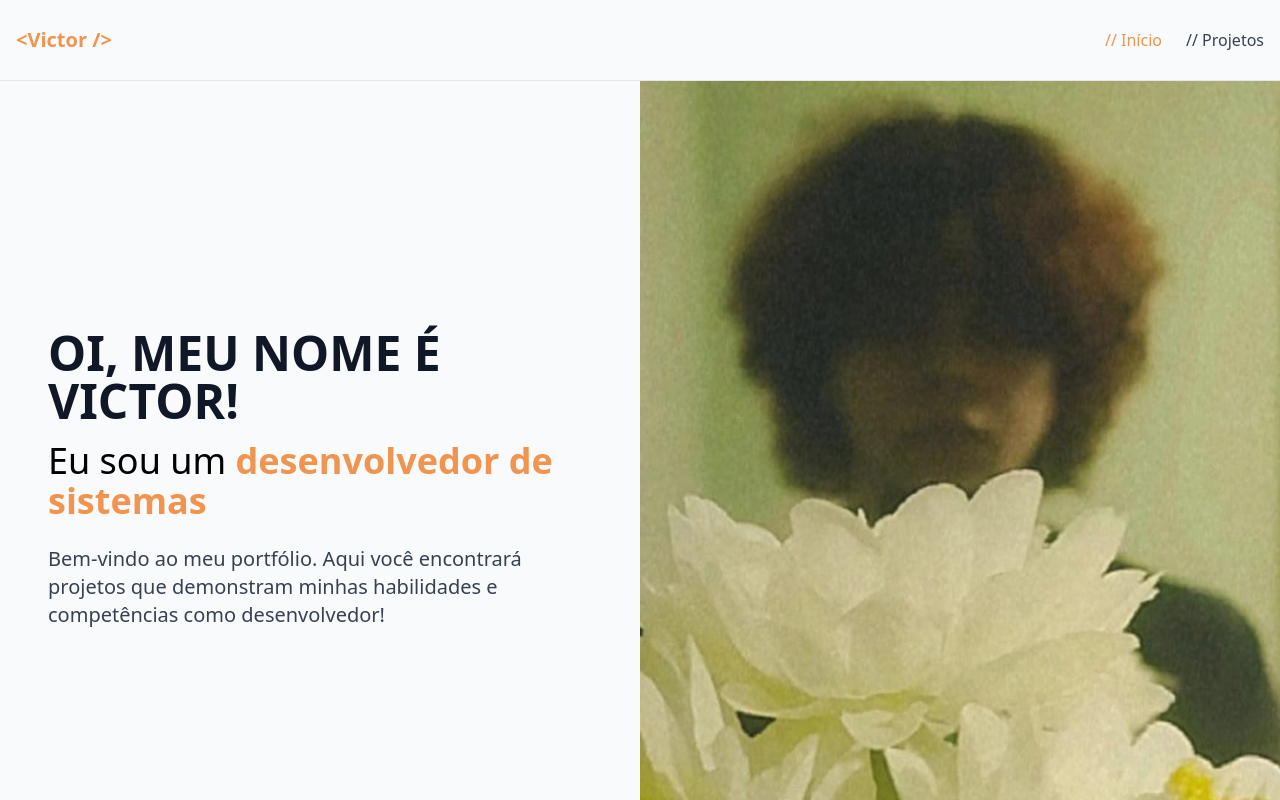
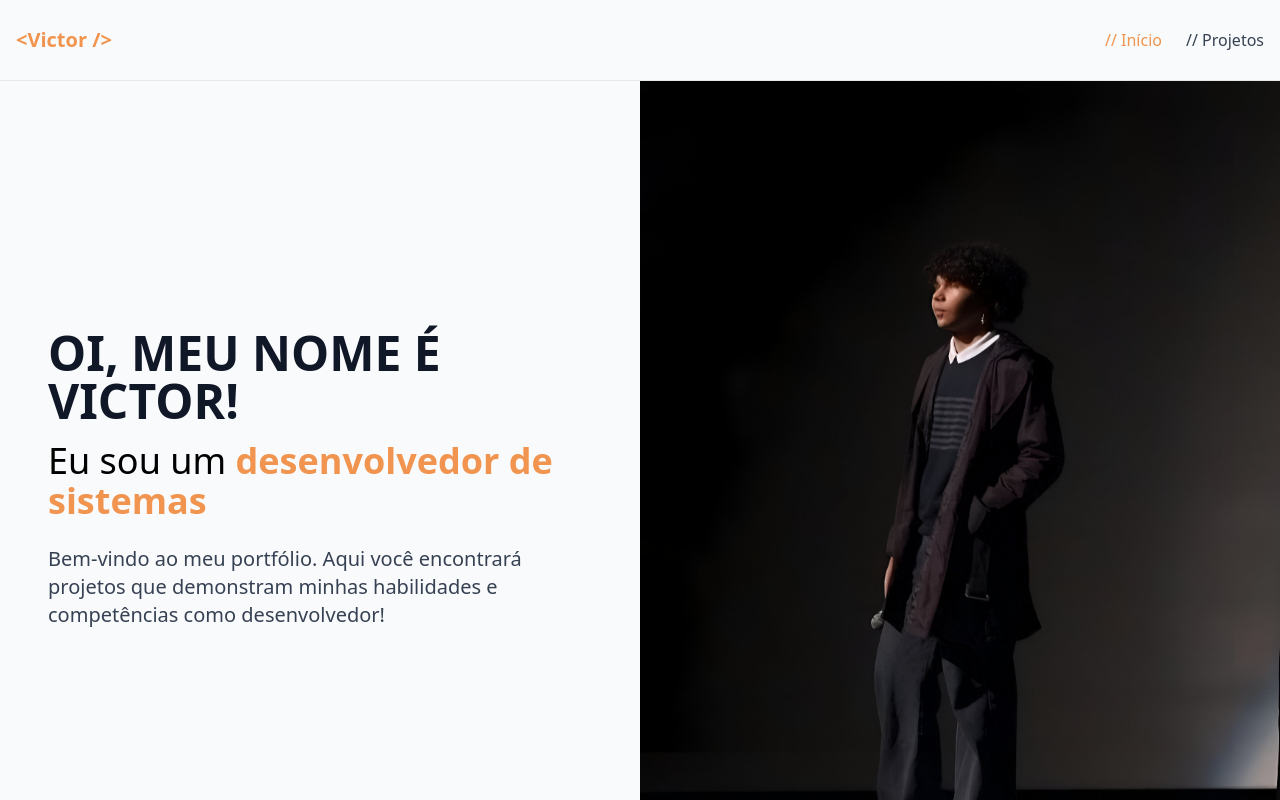
Before and after one commit to Vicsxz/portifolio, a React (Vite) app: page / in a window 1280 px wide. Shown: the top 800 px of the page. Built offline with nearby package versions, Linux system fonts and the light colour scheme.

Commit message:
alterei a imagem de portifolio.

```diff
--- a/src/App.tsx
+++ b/src/App.tsx
@@ -33,7 +33,7 @@ function App() {
               {/* Mobile Image */}
               <div className="mt-8 flex justify-center md:hidden">
                 <img
-                  src="imagem teste.jpg"
+                  src="imagem para o portifolio.png"
                   alt="Victor - Desenvolvedor de Sistemas"
                   className="h-30 w-30 rounded-full object-cover"
                 />
@@ -44,7 +44,7 @@ function App() {
           {/* Desktop Image */}
           <section
             className="hidden bg-cover bg-center md:block"
-            style={{ backgroundImage: "url('imagem teste.jpg')" }}
+            style={{ backgroundImage: "url('imagem para o portifolio.png')" }}
           />
         </div>
 
```
Also changed, not shown: public/imagem para o portifolio.png (added), public/imagem teste.jpg (deleted).
